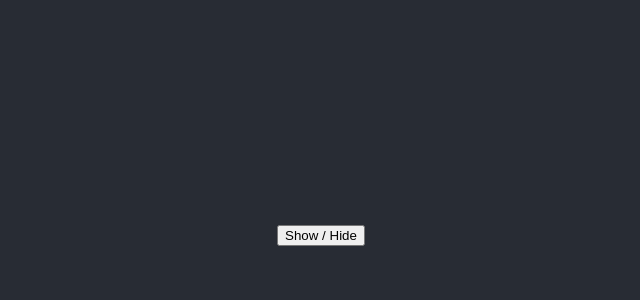
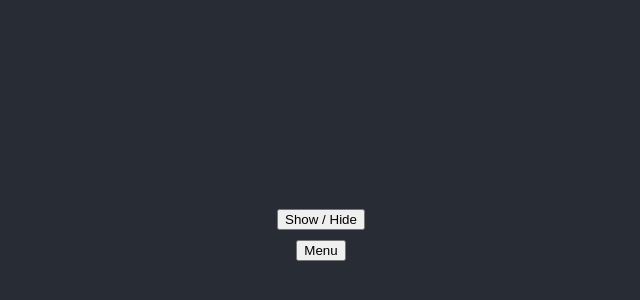
Before and after one commit to iuliancarnaru/LUT-lvl2react, a React (Create React App) app: page / in a window 1280 px wide. Shown: the part 170-470 px from the top of the page, without its empty margins (319-959 px from the left). Built offline with nearby package versions, Linux system fonts and the light colour scheme.

Commit message:
palying with reusable components with render props

```diff
--- a/src/App.js
+++ b/src/App.js
@@ -1,14 +1,27 @@
-import React from 'react';
-import './App.css';
-import Toggle from './Toggle';
+import React from "react";
+import "./App.css";
+import Toggle from "./ToggleRenderProps";
 
 function App() {
   return (
     <div className="App">
       <header className="App-header">
-        <Toggle>
-          <h1>Toggle me</h1>
-        </Toggle>
+        <Toggle
+          display={({ on, toggle }) => (
+            <div>
+              {on && <h1>Show me</h1>}
+              <button onClick={toggle}>Show / Hide</button>
+            </div>
+          )}
+        />
+        <Toggle
+          display={({ on, toggle }) => (
+            <div>
+              {on && <h2>Item 1 | Item 2 | Item 3</h2>}
+              <button onClick={toggle}>Menu</button>
+            </div>
+          )}
+        />
       </header>
     </div>
   );
--- /dev/null
+++ b/src/ToggleRenderProps.js
@@ -0,0 +1,17 @@
+import React, { Component } from "react";
+
+export default class Toggle extends Component {
+  state = {
+    on: false
+  };
+
+  toggle = () => {
+    this.setState({
+      on: !this.state.on
+    });
+  };
+  render() {
+    const { display } = this.props;
+    return <div>{display({ on: this.state.on, toggle: this.toggle })}</div>;
+  }
+}
```
